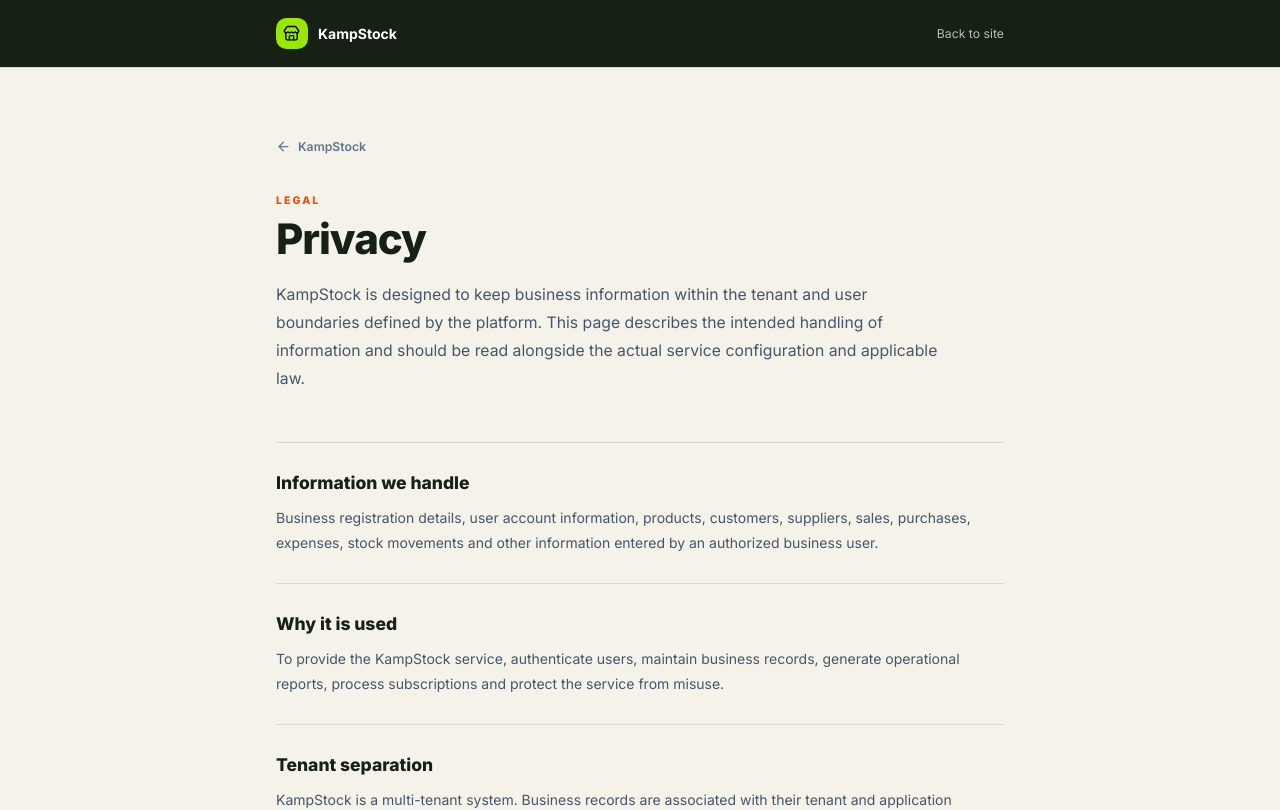
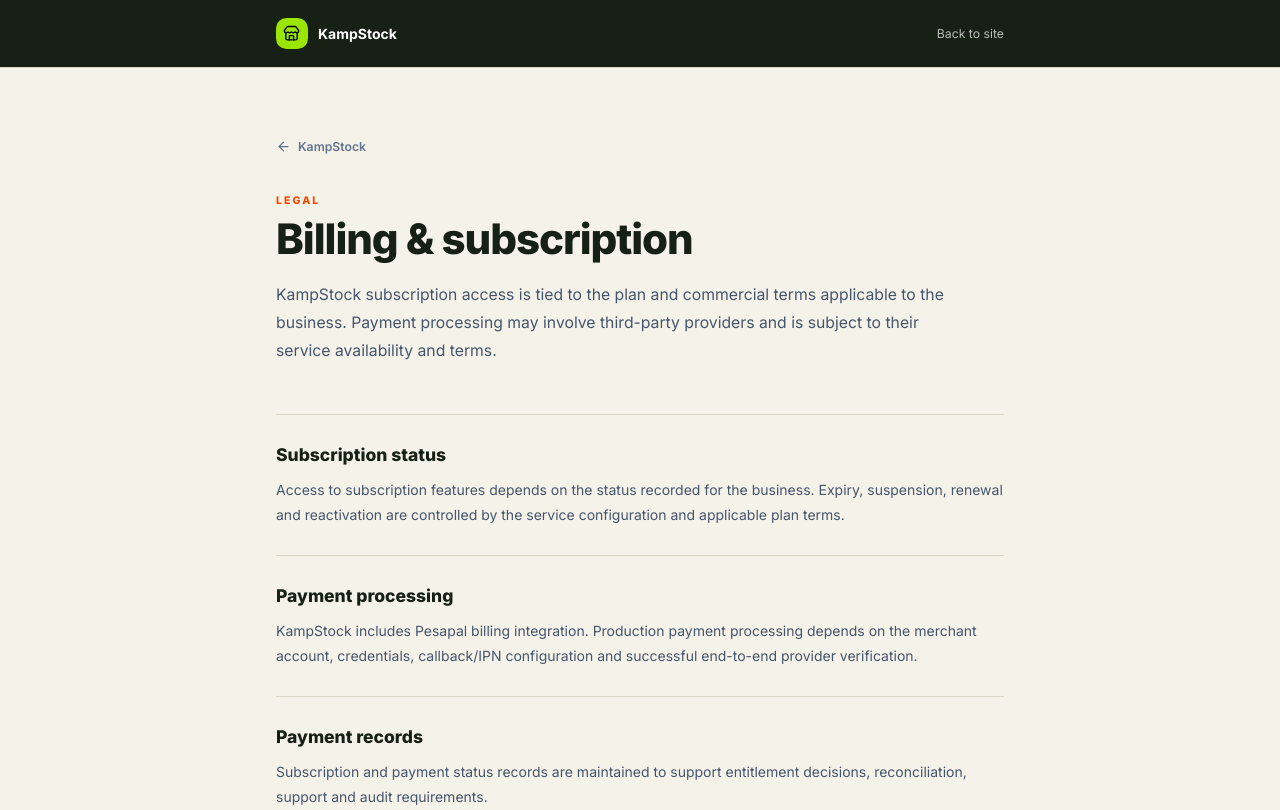
Before and after one commit to PerezChris99/kampstock, a React (Vite) app in the folder frontend/: page /billing in a window 1280 px wide. Shown: the top 810 px of the page. Built offline with nearby package versions, Linux system fonts and the light colour scheme; no server answers.

Commit message:
fix(web): render the correct legal document for each route

```diff
--- a/frontend/src/pages/LegalPage.tsx
+++ b/frontend/src/pages/LegalPage.tsx
@@ -1,4 +1,4 @@
-import { Link, useParams } from 'react-router-dom';
+import { Link, useLocation } from 'react-router-dom';
 import { ArrowLeft, Store } from 'lucide-react';
 
 const documents = {
@@ -51,8 +51,14 @@
 } as const;
 
 export default function LegalPage() {
-  const { type = 'privacy' } = useParams();
-  const document = documents[type as keyof typeof documents] ?? documents.privacy;
+  const location = useLocation();
+  const typeByPath: Record<string, keyof typeof documents> = {
+    '/privacy': 'privacy',
+    '/terms': 'terms',
+    '/acceptable-use': 'acceptable',
+    '/billing': 'billing',
+  };
+  const document = documents[typeByPath[location.pathname] ?? 'privacy'];
   return <div className="min-h-screen bg-[#f5f2e9] text-[#172014]">
     <header className="border-b border-[#ddd7c8] bg-[#172014] text-white">
       <div className="mx-auto flex max-w-4xl items-center justify-between px-5 py-5 sm:px-8">
```
